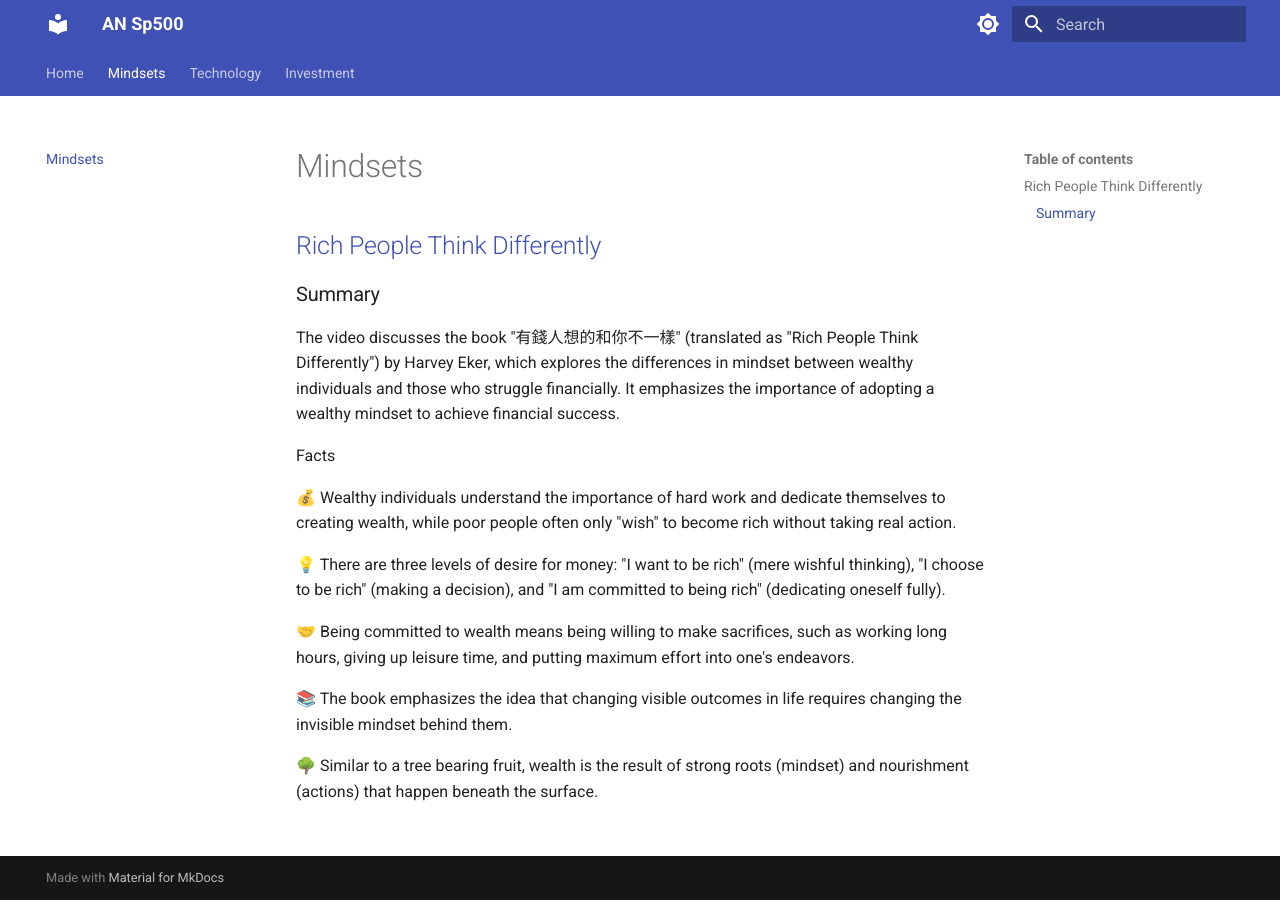
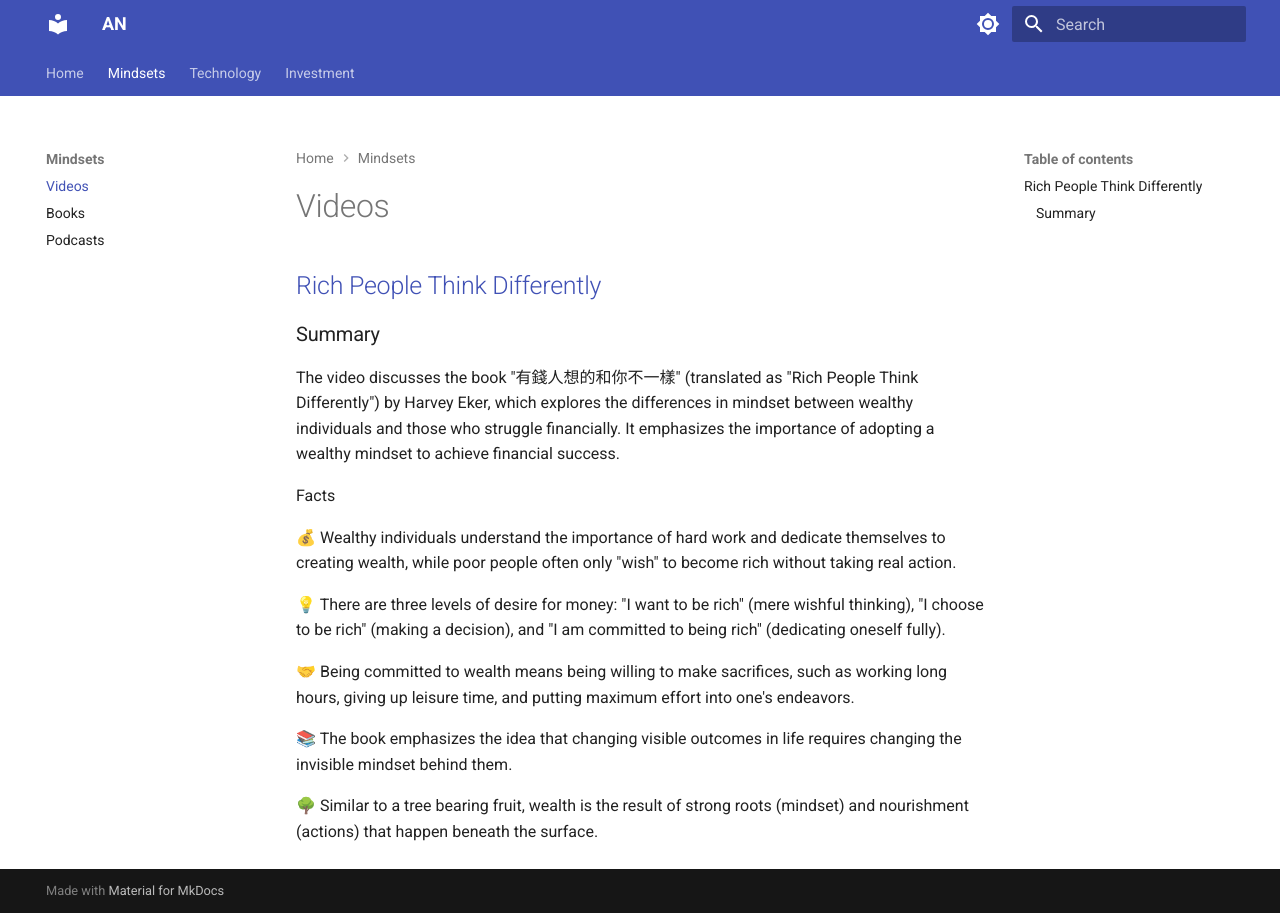
Before and after one commit to sp500/compendium, an MkDocs documentation site: the page built from docs/youtube/mindsets.md, in a window 1280 px wide. Built offline with MkDocs 1.6.1 and Material for MkDocs 9.7.7, drawn with Linux system fonts in a browser that asks for light colours; some of the changed lines change nothing that is shown.

Commit message:
change site name to AN

```diff
--- a/mkdocs.yml
+++ b/mkdocs.yml
@@ -1,4 +1,4 @@
-site_name: AN Sp500
+site_name: AN
 site_description: 'This site documents notes, guidelines, and research on various topics.'
 
 theme:
@@ -49,6 +49,15 @@
 
 nav:
   - Home: index.md
-  - Mindsets: mindsets.md
-  - Technology: technology.md
-  - Investment: investment.md
+  - Mindsets:
+      - Videos: youtube/mindsets.md
+      - Books: neversplitdif.md
+      - Podcasts: podcasts.md
+  - Technology:
+      - Github: technology.md
+      - ChatGPT: chatgpt.md
+  - Investment:
+      - Value Investing: investment.md
+      - Option Strategies: options.md
+      - Industries:
+          - Quant: business.md
```
Also changed, not shown: docs/youtube/mindsets.md (renamed from docs/mindsets.md).
